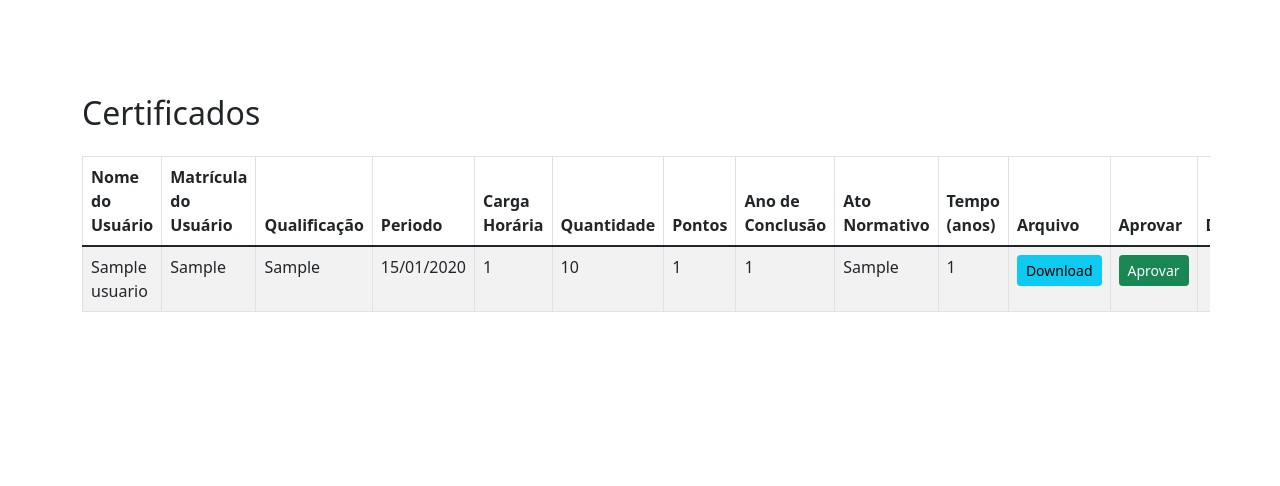
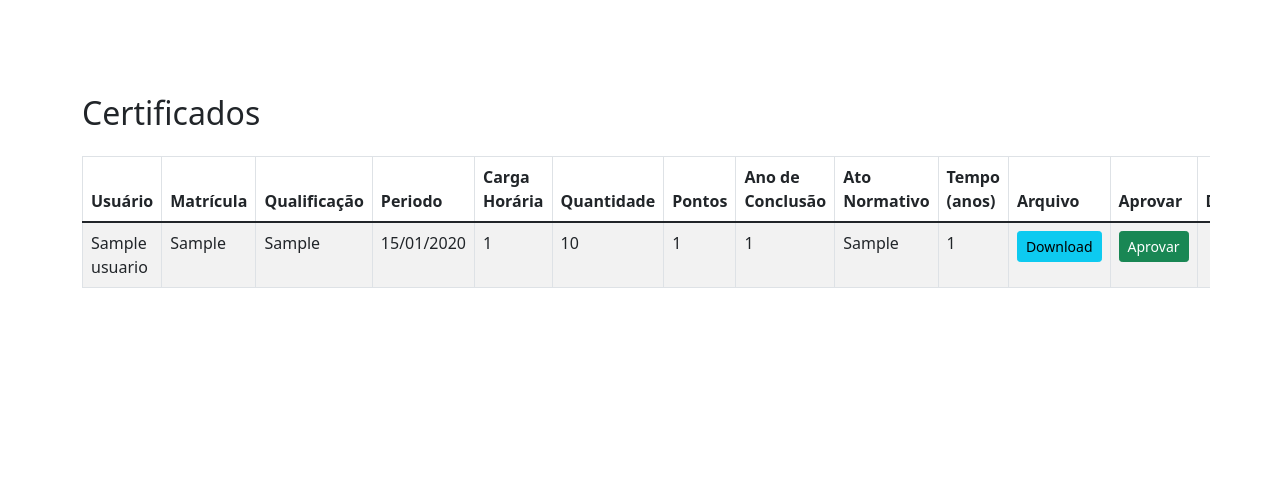
Before and after one commit to TN-Junior/certified-points, a Flask app: page /certificados in a window 1280 px wide. Shown: the part 56-542 px from the top of the page. Run offline with Flask 3, Linux system fonts and the light colour scheme; the visitor is signed in with stand-in values (Sample User, id 1); tables that the repository leaves empty hold one stand-in row (values such as "Sample post"); some libraries are stand-ins or nearby versions.

Commit message:
ajustando campos da tela de certificados

```diff
--- a/templates/certificados.html
+++ b/templates/certificados.html
@@ -7,8 +7,8 @@
 <table class="table table-striped table-bordered table-hover">
     <thead class="thead-dark">
         <tr>
-            <th>Nome do Usuário</th>
-            <th>Matrícula do Usuário</th>
+            <th>Usuário</th>
+            <th>Matrícula</th>
             <th>Qualificação</th>
             <th>Periodo</th>
             <th>Carga Horária</th>
```
